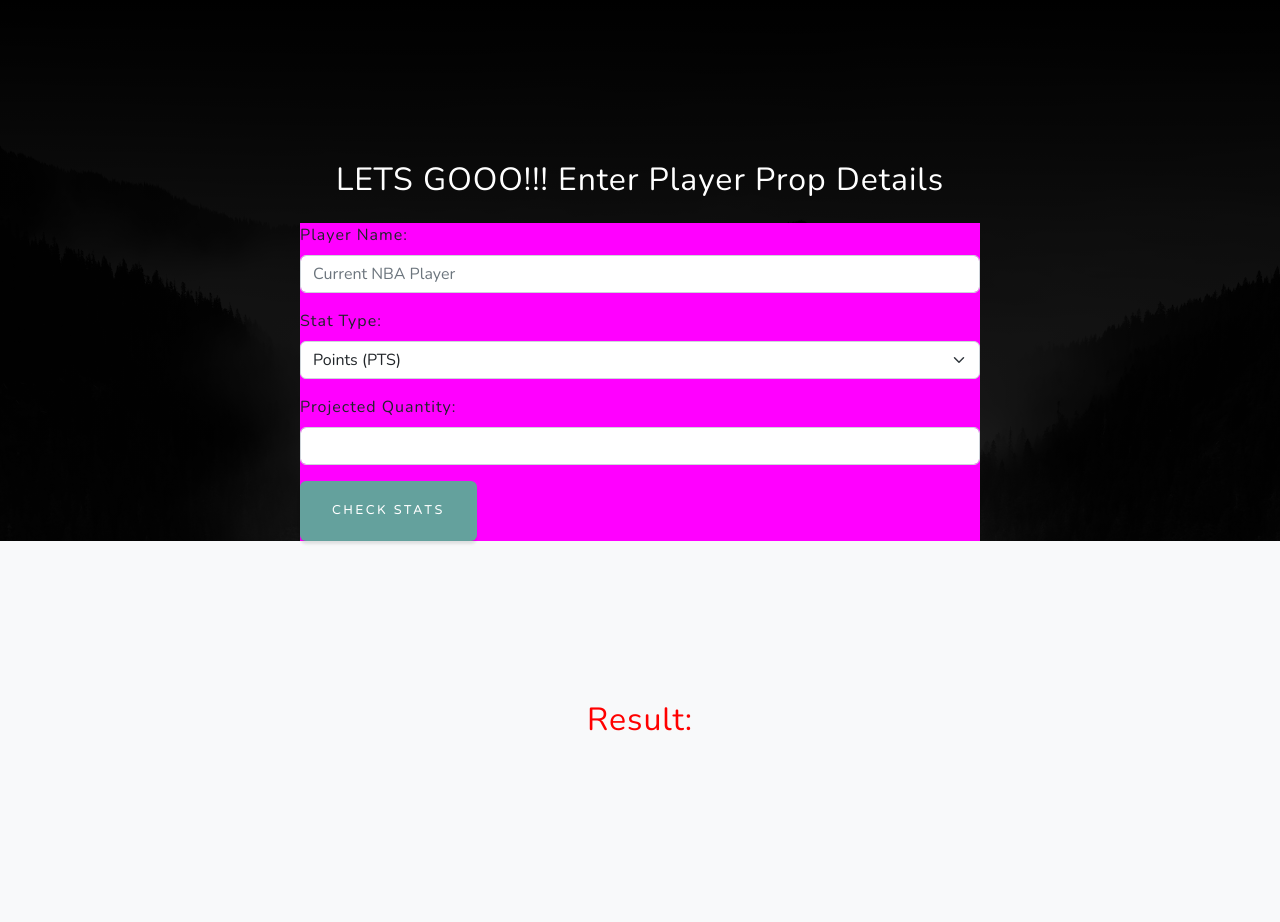
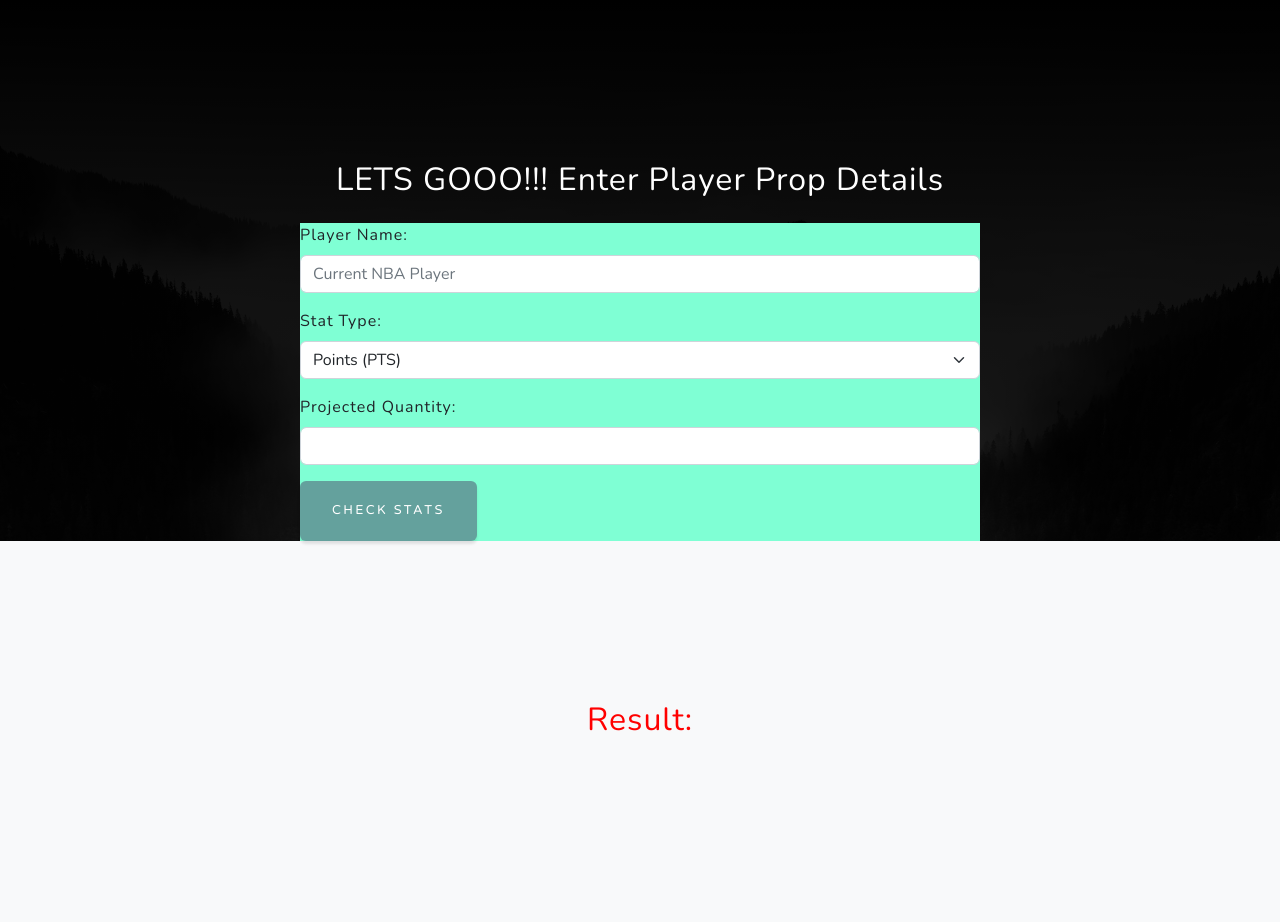
Before and after one commit to DMO-CS/Sports-Betting-Tool, a Flask app: page / in a window 1280 px wide. Shown: the part 799-1721 px from the top of the page. Run offline with Flask 3, Linux system fonts and the light colour scheme; some libraries are stand-ins or nearby versions.

Commit message:
Update index.html

```diff
--- a/templates/index.html
+++ b/templates/index.html
@@ -39,7 +39,7 @@
                 <div class="row gx-4 gx-lg-5 justify-content-center">
                     <div class="col-lg-8">
                         <h2 class="text-white mb-4" style="color: yellow;">LETS GOOO!!! Enter Player Prop Details</h2>
-                        <form method="POST" class="text-start" style="background-color: fuchsia;" >
+                        <form method="POST" class="text-start" style="background-color: aquamarine;" >
                             <div class="mb-3">
                                 <label for="player_name" class="form-label">Player Name:</label>
                                 <input type="text" class="form-control" id="player_name" name="player_name" placeholder="Current NBA Player" required />
```
